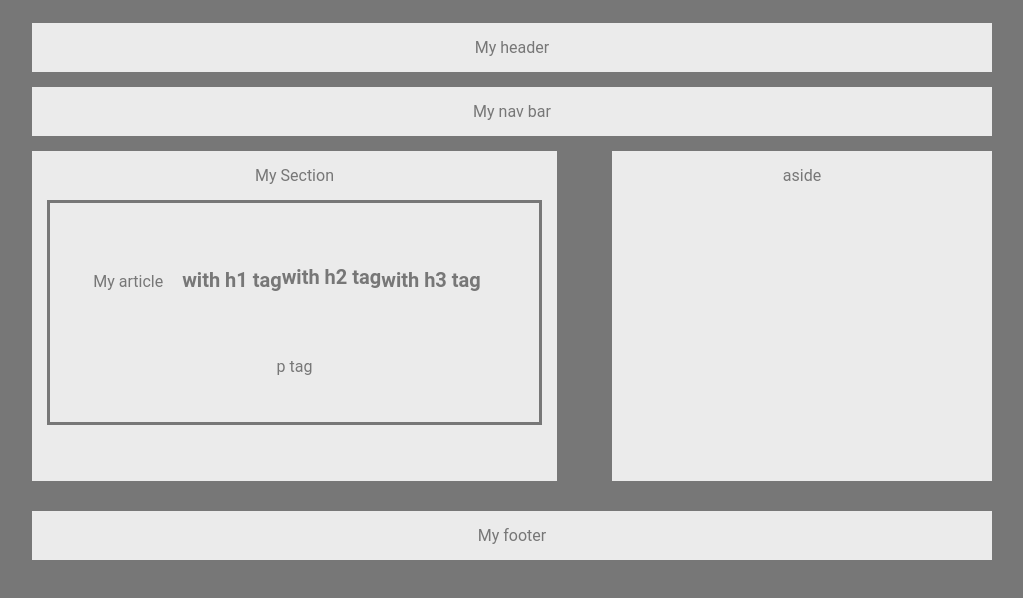
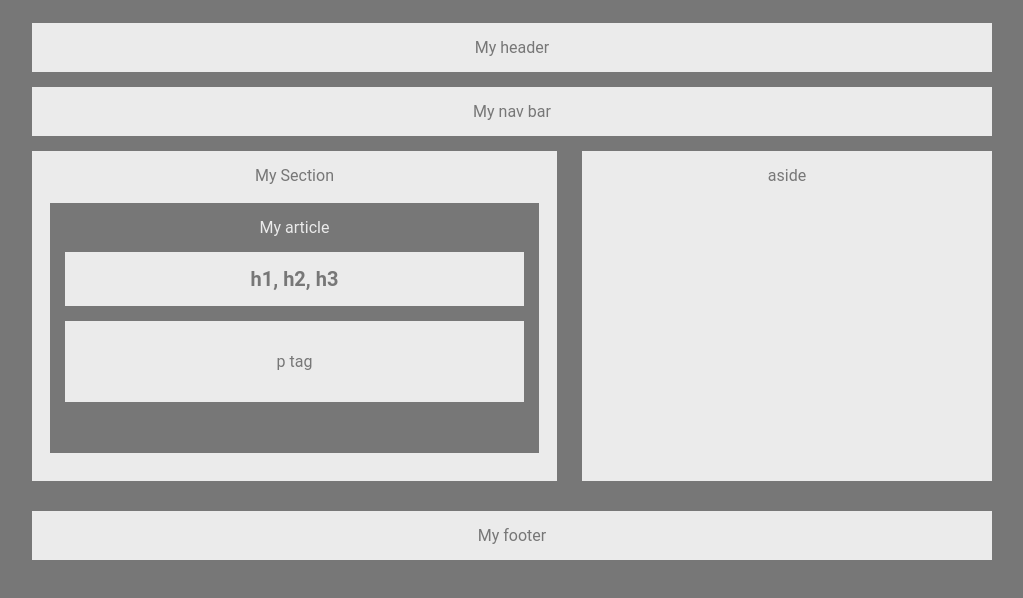
Before and after one commit to vdelacue/hw-wireframe, a plain HTML site: page index.html in a window 1280 px wide. Shown: the whole page, without its empty margins (128-1151 px from the left). Drawn offline with Linux system fonts and the light colour scheme.

Commit message:
syled the section and boxes inside including article, also added divs to create classes for h tags and p tags

```diff
--- a/index.html
+++ b/index.html
@@ -11,7 +11,6 @@
 
 <body>
     <div class="container">
-
         <header>
             My header
         </header>
@@ -22,14 +21,14 @@
         <div class="clearfix">
             <section>
                 My Section
-                <article>
+                <article class="clearfix">
                     My article
                     <div class="hTags">
-                        <h1>with h1 tag</h1>
-                        <h2>with h2 tag</h2>
-                        <h3>with h3 tag</h3>
+                        <h1>h1, h2, h3</h1>
                     </div>
-                    <p>p tag</p>
+                    <div class="pTags">
+                        <p>p tag</p>
+                    </div>
                 </article>
             </section>
             <aside>
@@ -40,9 +39,7 @@
         <footer>
             My footer
         </footer>
-
     </div>
-
 </body>
 
 </html>
--- a/style.css
+++ b/style.css
@@ -68,7 +68,7 @@ section {
 
 aside {
     float: right;
-    width: 350px;
+    width: 380px;
     height: 300px;
     margin-left: 15px;
 }
@@ -79,26 +79,33 @@ footer {
 }
 
 article {
+    background-color: #777;
+    color: #ebebeb;
+    padding: 15px;
+    margin-top: 15px;
+    border: solid;
+    height: 220px;
+
+}
+article.div, article.p {
     background-color: #ebebeb;
     color: #777;
     padding: 15px;
     margin-top: 15px;
-    border: solid;
+    clear: both;
+}
 
-    h1,
-    h2,
-    h3 {
+h1 {
     display: inline;
     font-size: 20px;
 }
 
-    div,
-    p {
-        background-color: #ebebeb;
+.hTags, .pTags {
+    background: #ebebeb;
     color: #777;
     padding: 15px;
     margin-top: 15px;
-    }
+    text-align: center;
 }
 
 @media (max-width: 960px) {
@@ -118,7 +125,3 @@ article {
         width: 100%;
     }
 }
-
-.hTags {
-    display: inline-flex;
-}
```
Lines whose indentation alone changed are shown as unchanged.
